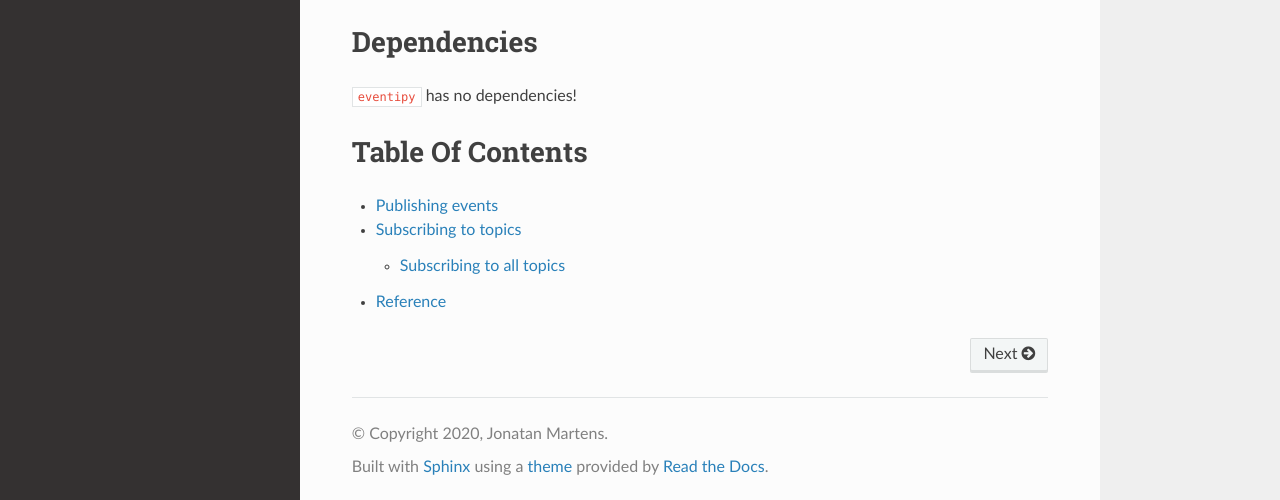
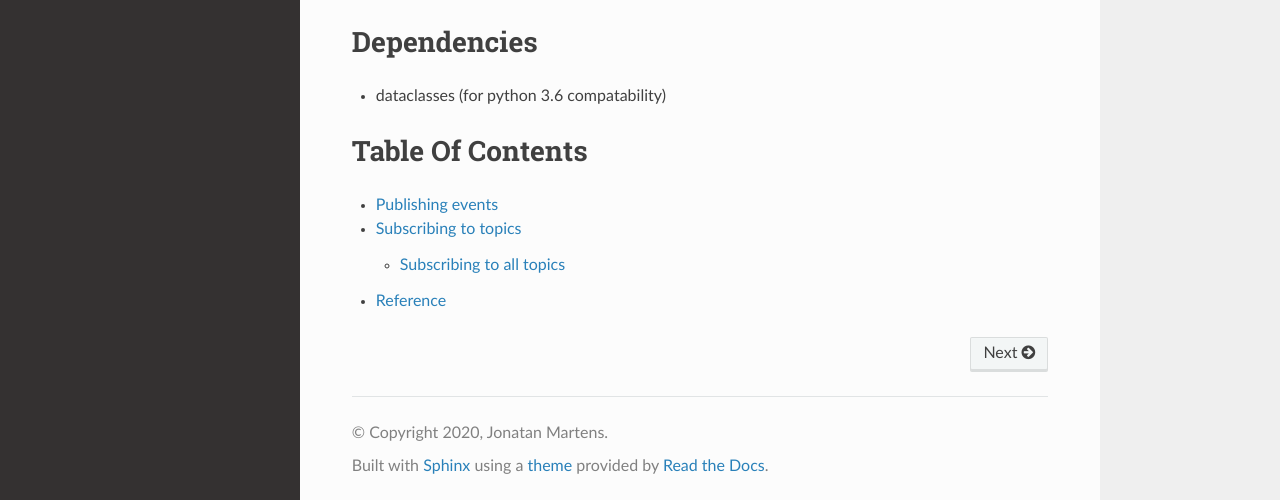
Before and after one commit to JonatanMartens/eventipy, a Sphinx documentation site: the page built from docs/index.rst, in a window 1280 px wide and 1289 px high. Shown: the part 786-1286 px from the top of the window. Built offline with Sphinx 7.4.7 and the Read the Docs theme 2.0.0, drawn with Linux system fonts in a browser that asks for light colours.

Commit message:
Add dataclasses dependency to docs

```diff
--- a/docs/index.rst
+++ b/docs/index.rst
@@ -41,7 +41,8 @@ Subscribing to a topic:
 Dependencies
 ============
 
-``eventipy`` has no dependencies!
+* dataclasses (for python 3.6 compatability)
+
 
 Table Of Contents
 =================
```
